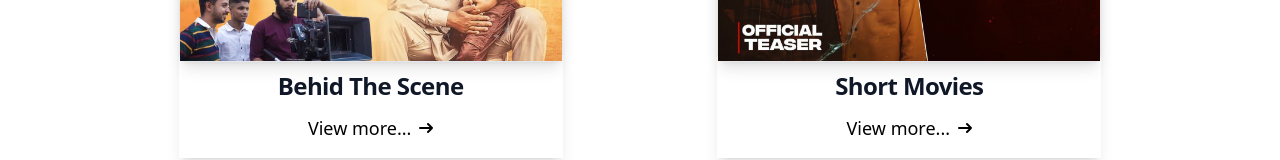
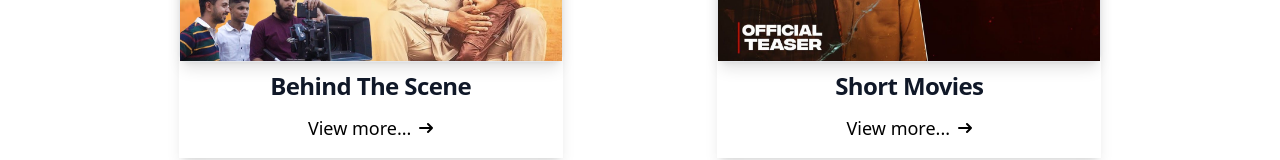
Before and after one commit to NavpreetAngural/epic_media_frontend, a React (Vite) app: page /category in a window 1280 px wide. Shown: the part 734-894 px from the top of the page. Built offline with nearby package versions, Linux system fonts and the light colour scheme.

Commit message:
orientation added

```diff
--- a/src/components/Slider.jsx
+++ b/src/components/Slider.jsx
@@ -57,7 +57,8 @@ const Slider = () => {
                                 <img
                                     src={mediaURL}
                                     alt={`Slide ${index}`}
-                                    className="w-full h-full object-cover"
+                                    className="w-full h-full "
+                                    fill
                                 />
                             )}
                         </div>
--- a/src/pages/Category.jsx
+++ b/src/pages/Category.jsx
@@ -19,7 +19,7 @@ const Category = () => {
   const Categories = [
     { cName: "Travel", image: travel },
     { cName: "Pre Wedding", image: pre_wedding_thumbnail },
-    { cName: "Behid The Scene", image: BTS },
+    { cName: "Behind The Scene", image: BTS },
     { cName: "Short Movies", image: short_movie },
     { cName: "Feature Films", image: movie },
     { cName: "Songs", image: songs },
--- a/src/pages/CategoryDetails.jsx
+++ b/src/pages/CategoryDetails.jsx
@@ -39,8 +39,7 @@ const CategoryDetails = () => {
             return (
               <div
                 key={index}
-                className="flex flex-col w-full h-auto rounded overflow-hidden shadow-md"
-              >
+                className={`${item.orientation === 'portrait' ? 'aspect-[3/4]' : 'aspect-video'}w-full object-cover rounded-xl`}>
                 <div className="w-full h-[200px] lg:h-[300px]">
                   {isVideo ? (
                     <video
--- a/src/pages/Portfolio.jsx
+++ b/src/pages/Portfolio.jsx
@@ -33,10 +33,7 @@ const Portfolio = () => {
                     {data.map((img, index) => (
                          <div
                               key={index}
-                              className={`
-  ${img.orientation === 'portrait' ? 'aspect-[3/4]' : 'aspect-video'}
-  w-full object-cover rounded-xl
-`}                         >
+                              className={`${img.orientation === 'portrait' ? 'aspect-[3/4]' : 'aspect-video'}w-full object-cover rounded-xl`}                         >
                               <img
                                    src={`${img.url}`}
                                    alt=""
```
